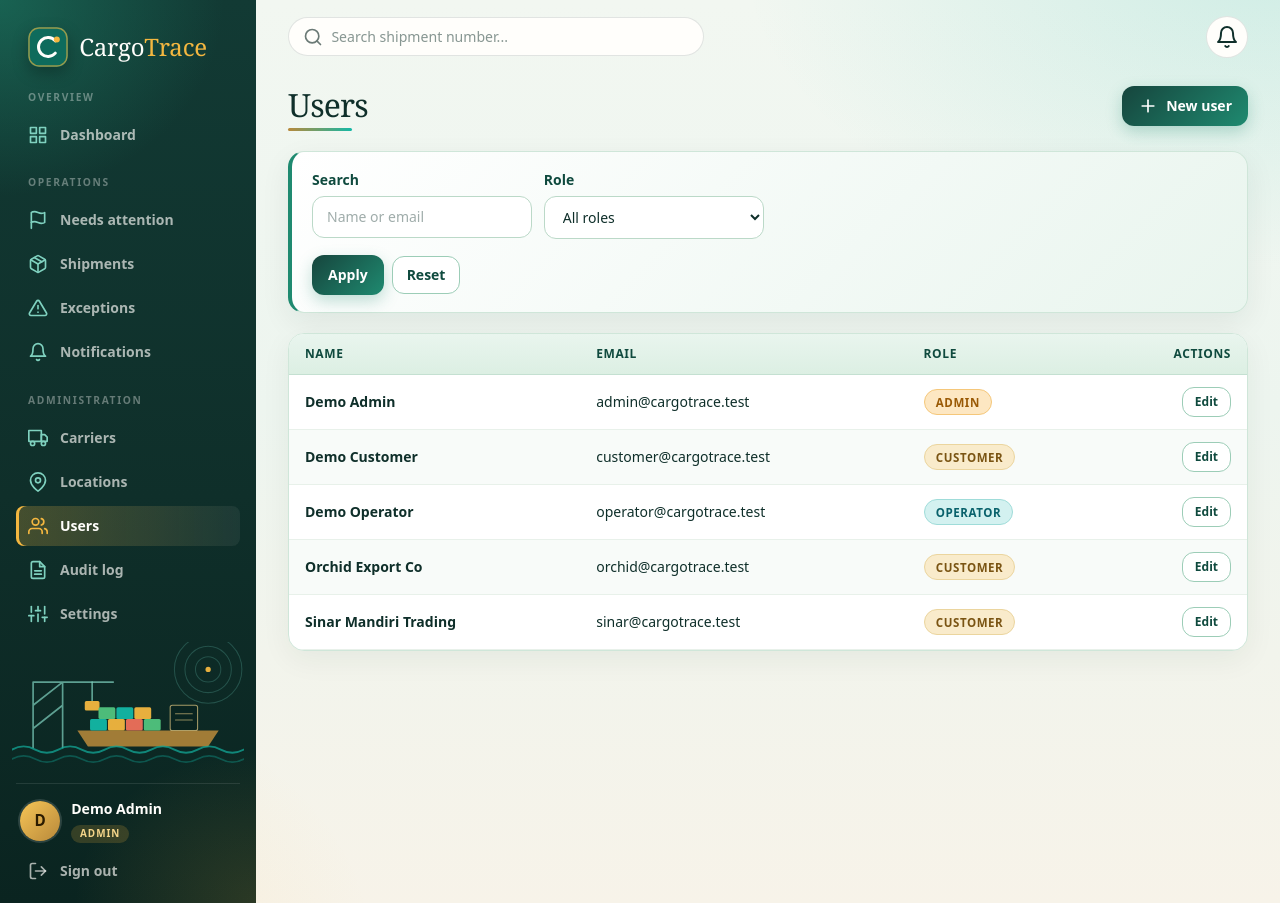
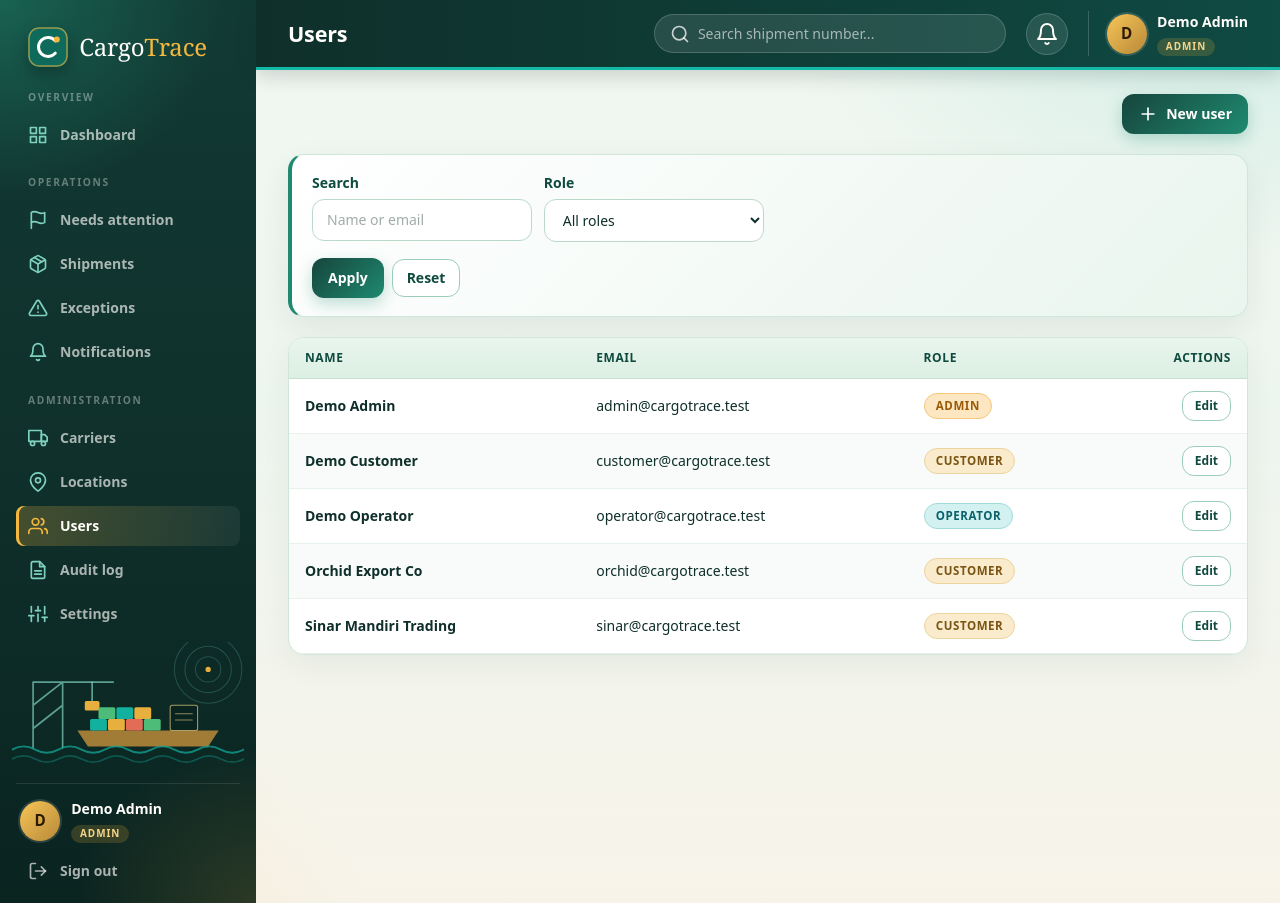
Before and after one commit to mandalika05/cargotrace, a Laravel app: page /users in a window 1280 px wide. Run offline with Laravel 12, Linux system fonts and the light colour scheme; a user stored in the database is signed in; data comes from the database, SQL or seed files in the repository; data that the repository does not hold is empty; style sheets or scripts are compiled from the project's sources.

Commit message:
feat: polish login and dashboard UI

```diff
--- a/config/cargotrace.php
+++ b/config/cargotrace.php
@@ -57,4 +57,11 @@ return [
     'notifications' => [
         'mail' => env('NOTIFY_BY_EMAIL', false),
     ],
+
+    // P14.5: tampilkan kotak "Demo accounts" di halaman login. null = otomatis (tampil di lokal, sembunyi di production).
+    // Di hosting untuk UAS isi SHOW_DEMO_ACCOUNTS=true (dosen butuh akun demo).
+    'demo' => [
+        'show_accounts' => env('SHOW_DEMO_ACCOUNTS'),
+    ],
+
 ];
--- a/resources/css/app.css
+++ b/resources/css/app.css
@@ -17,6 +17,7 @@
 @import './dashboard.css';
 @import './filters.css';
 @import './notifications.css';
+@import './shell.css';
 
 @source '../../vendor/laravel/framework/src/Illuminate/Pagination/resources/views/*.blade.php';
 @source '../../storage/framework/views/*.php';
--- /dev/null
+++ b/resources/css/shell.css
@@ -0,0 +1,44 @@
+/* ============================================================
+   BUAT APA : Bar atas gelap ala mockup dosen (P14.5): judul halaman, cari, lonceng, profil.
+              Mengganti tampilan .topbar dari notifications.css (hanya di laptop).
+              Judul besar di isi halaman disembunyikan di laptop agar hemat tempat.
+   ============================================================ */
+
+.topbar { display: none; }
+
+@media (min-width: 64rem) {
+  .topbar {
+    display: block; position: sticky; top: 0; z-index: 30; max-width: none; margin: 0; padding: 0;
+    background: linear-gradient(90deg, #0f2f2a 0%, #0f4a43 100%);
+    border-bottom: 3px solid #14b8a6;
+    box-shadow: 0 6px 18px rgba(15, 47, 42, 0.18);
+  }
+  .topbar-inner { display: flex; align-items: center; gap: 1.25rem; padding: 0.7rem 2rem; }
+
+  /* Judul halaman: sans modern (Plus Jakarta Sans, sudah offline) */
+  .topbar-title { flex: 1 1 auto; min-width: 0; overflow: hidden; text-overflow: ellipsis; white-space: nowrap; font-family: 'Plus Jakarta Sans', system-ui, sans-serif; font-size: 1.35rem; font-weight: 800; letter-spacing: -0.01em; color: #fffefb; }
+
+  .topbar-search { flex: 0 1 22rem; background: rgba(255, 255, 255, 0.1); border-color: rgba(255, 255, 255, 0.18); color: rgba(255, 254, 251, 0.75); }
+  .topbar-search:focus-within { background: rgba(255, 255, 255, 0.16); border-color: #7fe8d4; box-shadow: 0 0 0 3px rgba(127, 232, 212, 0.2); }
+  .topbar-search-input { color: #fffefb; }
+  .topbar-search-input::placeholder { color: rgba(255, 254, 251, 0.6); }
+
+  .topbar .bell-button { background: rgba(255, 255, 255, 0.1); border-color: rgba(255, 255, 255, 0.18); color: #fffefb; }
+  .topbar .bell-button:hover, .topbar .bell[open] .bell-button { background: rgba(255, 255, 255, 0.2); }
+
+  .topbar-profile { display: flex; align-items: center; gap: 0.65rem; padding-left: 1.1rem; border-left: 1px solid rgba(255, 255, 255, 0.18); }
+
+  /* Judul di isi halaman: tetap ada di HTML (pembaca layar), tidak terlihat; tombol aksi tetap tampil */
+  .page-head-title { position: absolute; width: 1px; height: 1px; overflow: hidden; clip: rect(0 0 0 0); white-space: nowrap; }
+  .page-head { justify-content: flex-end; }
+  .page-main { padding-top: 1.5rem; }
+}
+
+/* Layar sempit (tablet kecil): sembunyikan nama di profil agar bar tidak sesak */
+@media (min-width: 64rem) and (max-width: 74rem) {
+  .topbar-profile .profile-text { display: none; }
+  .topbar-search { flex-basis: 15rem; }
+}
+
+/* Judul login (P14.5): teks bisa lebih panjang ("Welcome to CargoTrace"); bila terpaksa dua baris, dibuat seimbang */
+.login-panel .form-title { text-wrap: balance; }
--- a/resources/js/app.js
+++ b/resources/js/app.js
@@ -22,3 +22,6 @@ if (document.getElementById('dashboard-map')) import('./dashboard-map.js');
 
 // Lonceng notifikasi (P13.3): tutup dropdown saat klik di luar atau tekan Esc.
 import './topbar.js';
+
+// Sapaan sesuai jam di dashboard (P14.5).
+import './greeting.js';
--- a/resources/views/dashboard.blade.php
+++ b/resources/views/dashboard.blade.php
@@ -11,7 +11,8 @@
 @section('content')
     <div class="card welcome-card">
         <p class="eyebrow">Signed in as {{ auth()->user()->role }}</p>
-        <h2 class="welcome-title">Welcome, {{ auth()->user()->name }}</h2>
+        {{-- Sapaan sesuai jam di perangkat pengunjung (resources/js/greeting.js). Tulisan "Welcome" = cadangan bila JavaScript mati. --}}
+        <h2 class="welcome-title"><span data-greeting>Welcome</span>, {{ auth()->user()->name }}</h2>
         <p class="welcome-text">
             @if (auth()->user()->isCustomer())
                 Follow your shipments, see where they are and when they arrive.
--- a/resources/views/layouts/app.blade.php
+++ b/resources/views/layouts/app.blade.php
@@ -138,7 +138,7 @@
 
         <main class="page-main">
             <div class="page-head">
-                <div>
+                <div class="page-head-title">
                     <h1 class="page-title">@yield('title', 'Dashboard')</h1>
                     <div class="page-rule"></div>
                 </div>
--- a/resources/views/layouts/partials/topbar.blade.php
+++ b/resources/views/layouts/partials/topbar.blade.php
@@ -1,7 +1,7 @@
 {{--
  ============================================================
- BUAT APA : Bar atas di laptop (P13.3): kotak cari shipment + lonceng notifikasi.
-            Sesuai mockup dosen. Di HP, lonceng ada di bar atas (lihat layouts/app.blade.php).
+ BUAT APA : Bar atas di laptop (P13.3, dipercantik di P14.5): judul halaman, kotak cari shipment,
+            lonceng notifikasi, dan profil. Sesuai mockup dosen. Di HP, lonceng ada di bar atas (lihat layouts/app.blade.php).
  DATA     : $unreadCount dan $recentNotifications dihitung di layouts/app.blade.php.
  LONCENG  : <details> (tanpa library). Menutup sendiri saat klik di luar / tekan Esc
             (resources/js/topbar.js). Tiap item adalah form POST "tandai dibaca" lalu
@@ -9,6 +9,10 @@
  ============================================================
 --}}
 <div class="topbar">
+  <div class="topbar-inner">
+    {{-- P14.5: judul halaman pindah ke bar atas (seperti mockup dosen). Judul asli di isi halaman tetap ada (disembunyikan di laptop) untuk pembaca layar. --}}
+    <div class="topbar-title">@yield('title', 'Dashboard')</div>
+
     <form method="GET" action="{{ route('shipments.index') }}" class="topbar-search" role="search">
         <x-icon name="search" />
         <input type="search" name="q" class="topbar-search-input" placeholder="Search shipment number..." aria-label="Search shipments" maxlength="100">
@@ -51,4 +55,14 @@
             <a href="{{ route('notifications.index') }}" class="bell-footer">View all notifications</a>
         </div>
     </details>
+
+    {{-- P14.5: profil singkat (nama + peran) di kanan bar atas --}}
+    <div class="topbar-profile" title="{{ $user->email }}">
+        <span class="avatar">{{ strtoupper(mb_substr($user->name, 0, 1)) }}</span>
+        <div class="profile-text">
+            <div class="profile-name">{{ $user->name }}</div>
+            <span class="profile-role">{{ $user->role }}</span>
+        </div>
+    </div>
+  </div>
 </div>
```
Also changed, not shown: resources/js/greeting.js (added, +39 -0 lines), resources/views/auth/login.blade.php (+7 -4 lines), resources/views/auth/partials/plane.blade.php (added, +20 -0 lines), tests/Feature/AuthTest.php (+1 -1 lines), tests/Feature/UiPolishTest.php (added, +77 -0 lines), README.md, 1 other file.
